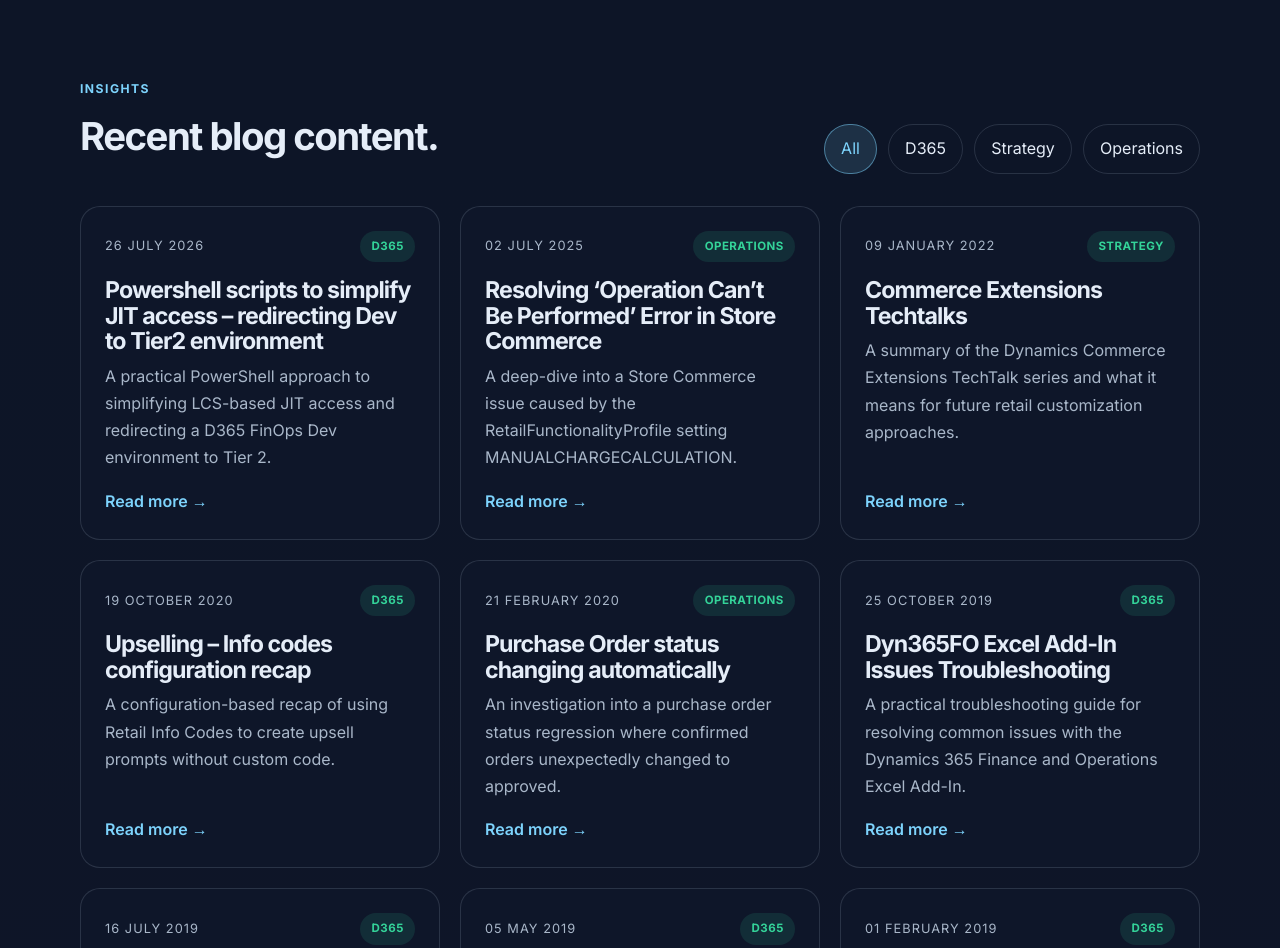
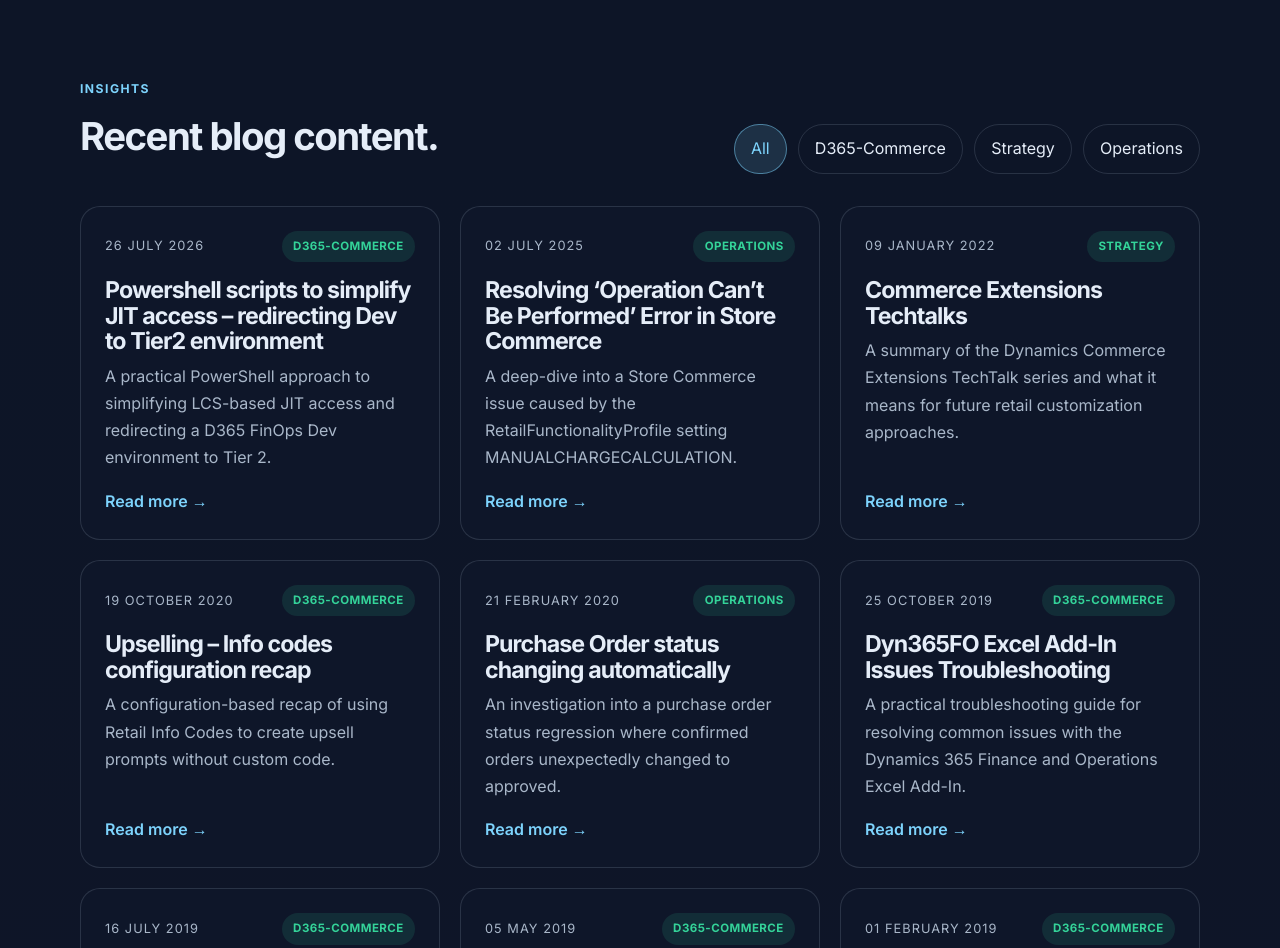
Before and after one commit to hiteshgoldeneye/hitesh-manglani-website, a plain HTML site: page index.html in a window 1280 px wide. Shown: the part 1840-2788 px from the top of the page. Drawn offline with Linux system fonts and the light colour scheme.

Commit message:
Rename blog section to D365-Commerce

```diff
--- a/index.html
+++ b/index.html
@@ -148,7 +148,7 @@
             </div>
             <div class="filter-group" aria-label="Blog categories">
               <button class="filter-button active" data-filter="all" type="button">All</button>
-              <button class="filter-button" data-filter="d365" type="button">D365</button>
+              <button class="filter-button" data-filter="d365-commerce" type="button">D365-Commerce</button>
               <button class="filter-button" data-filter="strategy" type="button">Strategy</button>
               <button class="filter-button" data-filter="operations" type="button">Operations</button>
             </div>
--- a/script.js
+++ b/script.js
@@ -1,8 +1,8 @@
 const blogPosts = [
   {
     title: "Powershell scripts to simplify JIT access – redirecting Dev to Tier2 environment",
-    category: "d365",
-    tag: "D365",
+    category: "d365-commerce",
+    tag: "D365-Commerce",
     date: "26 July 2026",
     excerpt:
       "A practical PowerShell approach to simplifying LCS-based JIT access and redirecting a D365 FinOps Dev environment to Tier 2.",
@@ -28,8 +28,8 @@
   },
   {
     title: "Upselling – Info codes configuration recap",
-    category: "d365",
-    tag: "D365",
+    category: "d365-commerce",
+    tag: "D365-Commerce",
     date: "19 October 2020",
     excerpt:
       "A configuration-based recap of using Retail Info Codes to create upsell prompts without custom code.",
@@ -46,8 +46,8 @@
   },
   {
     title: "Dyn365FO Excel Add-In Issues Troubleshooting",
-    category: "d365",
-    tag: "D365",
+    category: "d365-commerce",
+    tag: "D365-Commerce",
     date: "25 October 2019",
     excerpt:
       "A practical troubleshooting guide for resolving common issues with the Dynamics 365 Finance and Operations Excel Add-In.",
@@ -55,8 +55,8 @@
   },
   {
     title: "General ledger parameters -> Ledger Accounting rules",
-    category: "d365",
-    tag: "D365",
+    category: "d365-commerce",
+    tag: "D365-Commerce",
     date: "16 July 2019",
     excerpt:
       "A concise explainer on how the summary account behavior in General Ledger parameters affects accounting outcomes.",
@@ -64,8 +64,8 @@
   },
   {
     title: "Dynamics 365 for Retail Upgrade – Backward compatibility",
-    category: "d365",
-    tag: "D365",
+    category: "d365-commerce",
+    tag: "D365-Commerce",
     date: "05 May 2019",
     excerpt:
       "A real-world retail upgrade issue where MPOS compatibility broke between v7.1 and v10, and how it was resolved.",
@@ -73,8 +73,8 @@
   },
   {
     title: "MPOS Build Error – App manifest validation error: The app manifest must be valid as per schema",
-    category: "d365",
-    tag: "D365",
+    category: "d365-commerce",
+    tag: "D365-Commerce",
     date: "01 February 2019",
     excerpt:
       "A Visual Studio and SDK troubleshooting post for MPOS build errors caused by missing deployment prerequisites.",
@@ -82,8 +82,8 @@
   },
   {
     title: "MPOS Build Error: “10.0.10xxx.0” is not a supported value for TargetPlatformVersion…",
-    category: "d365",
-    tag: "D365",
+    category: "d365-commerce",
+    tag: "D365-Commerce",
     date: "21 December 2018",
     excerpt:
       "A quick fix for a Windows SDK version mismatch that prevented the MPOS solution from compiling.",
```
